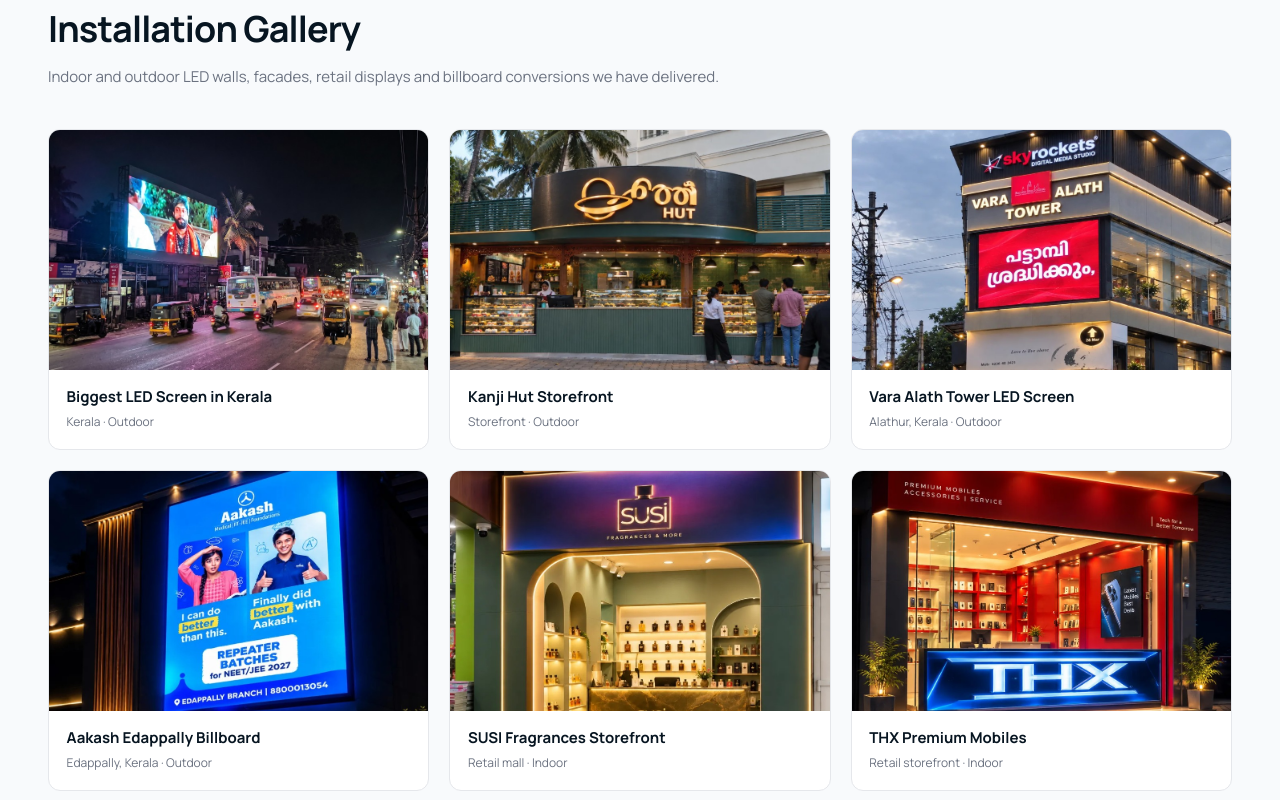
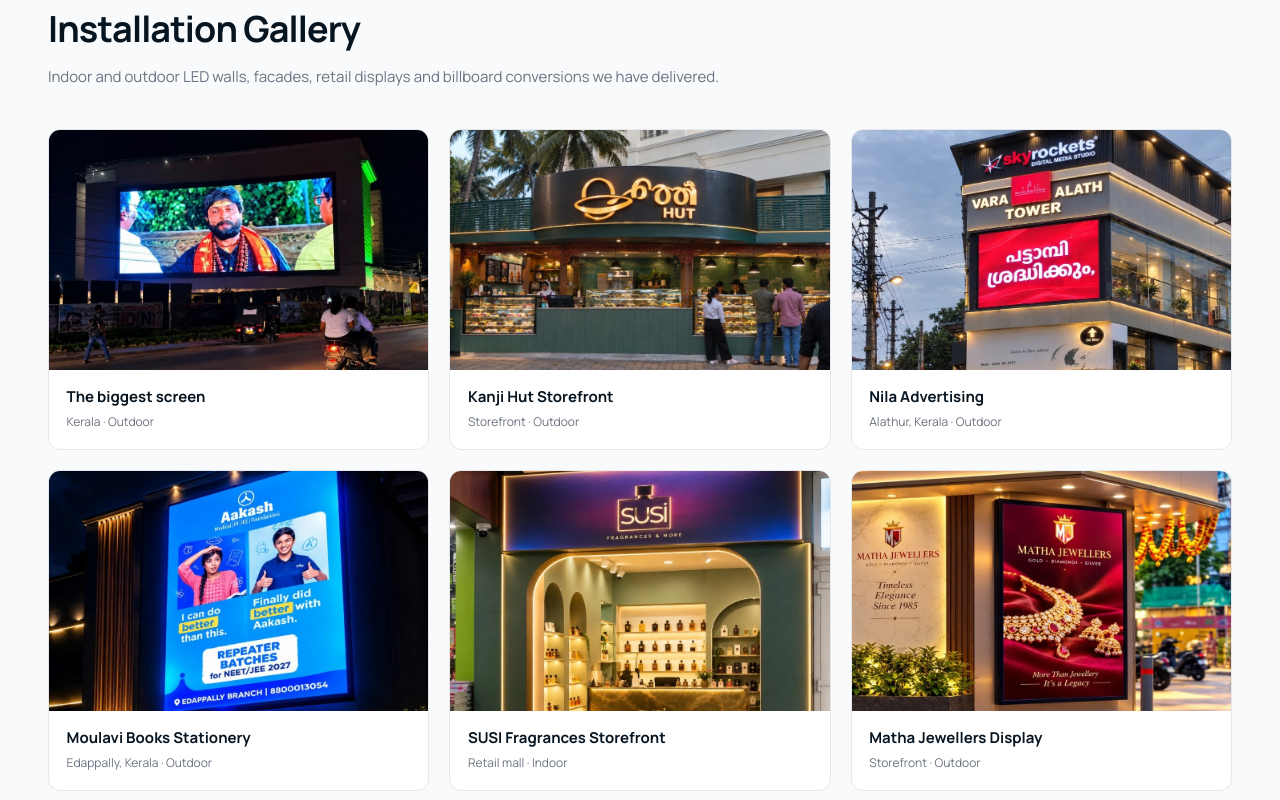
Before and after one commit to PrasobhPS/LED, a React (Vite) app in the folder client/: page /network in a window 1280 px wide. Shown: the part 620-1420 px from the top of the page. Built offline with nearby package versions, Linux system fonts and the light colour scheme.

Commit message:
changes requested

```diff
--- a/client/src/components/ProjectClose.jsx
+++ b/client/src/components/ProjectClose.jsx
@@ -4,7 +4,7 @@
   return (
     <section className="bg-[#071521] text-white flex flex-col md:flex-row items-stretch">
       <div className="w-full md:w-[40%] lg:w-[45%] shrink-0 relative min-h-[300px]">
-        <img src="/images/work/vara-alath-tower.png" className="absolute inset-0 w-full h-full object-cover" style={{ objectPosition: 'center 22%' }} alt="Outdoor LED screen on Vara Alath Tower, Alathur" />
+        <img src="/images/work/vara-alath-tower.png" className="absolute inset-0 w-full h-full object-cover" style={{ objectPosition: 'center 22%' }} alt="Nila Advertising outdoor LED screen" />
       </div>
       <div className="w-full md:w-[60%] lg:w-[55%] p-10 md:p-16 lg:p-24 flex flex-col justify-center">
         <div className="max-w-[800px]">
--- a/client/src/data/installations.js
+++ b/client/src/data/installations.js
@@ -1,7 +1,7 @@
 export const installations = [
   {
     id: 'biggest-screen-kerala',
-    title: 'Biggest LED Screen in Kerala',
+    title: 'The biggest screen',
     image: '/images/work/biggest-screen-kerala.jpg',
     location: 'Kerala',
     environment: 'Outdoor',
@@ -9,8 +9,8 @@
     category: 'Billboards',
     badge: 'Biggest',
     note: 'Kerala',
-    focus: '28% 38%',
-    description: 'The biggest screen in Kerala: a roadside LED wall above a busy night street, sized so traffic and the footpath can read it from a distance.',
+    focus: 'center',
+    description: 'The biggest screen: a roadside LED wall above a busy night street, sized so traffic and the footpath can read it from a distance.',
   },
   {
     id: 'kanju-hut',
@@ -27,7 +27,7 @@
   },
   {
     id: 'vara-alath-tower',
-    title: 'Vara Alath Tower LED Screen',
+    title: 'Nila Advertising',
     image: '/images/work/vara-alath-tower.png',
     location: 'Alathur, Kerala',
     environment: 'Outdoor',
@@ -36,11 +36,11 @@
     badge: 'Facade',
     note: 'Outdoor',
     focus: 'center 22%',
-    description: 'Large outdoor LED screen on the Vara Alath Tower facade, above the M S Bakery frontage.',
+    description: 'Large outdoor LED screen for Nila Advertising, above the M S Bakery frontage.',
   },
   {
     id: 'aakash-edappally',
-    title: 'Aakash Edappally Billboard',
+    title: 'Moulavi Books Stationery',
     image: '/images/work/aakash-edappally.png',
     location: 'Edappally, Kerala',
     environment: 'Outdoor',
@@ -49,7 +49,7 @@
     badge: 'Billboard',
     note: 'Outdoor',
     focus: 'center 28%',
-    description: 'Roadside LED billboard for Aakash at the Edappally branch, built for night-time street viewing.',
+    description: 'Roadside LED billboard for Moulavi Books Stationery, built for night-time street viewing.',
   },
   {
     id: 'susi-fragrances',
@@ -63,19 +63,6 @@
     note: 'Indoor',
     focus: 'center 28%',
     description: 'Mall storefront for SUSI Fragrances & More, with an illuminated fascia, arched entry and lit product walls.',
-  },
-  {
-    id: 'thx-mobiles',
-    title: 'THX Premium Mobiles',
-    image: '/images/work/thx-mobiles.png',
-    location: 'Retail storefront',
-    environment: 'Indoor',
-    type: 'Retail signage',
-    category: 'Retail',
-    badge: 'Retail',
-    note: 'Storefront',
-    focus: 'center 40%',
-    description: 'Premium mobiles storefront with an illuminated fascia and an in-store display for product offers.',
   },
   {
     id: 'matha-jewellers',
--- a/client/src/data/navigation.js
+++ b/client/src/data/navigation.js
@@ -1,6 +1,5 @@
 export const NAV = [
   { id: 'about', to: '/about', label: 'About' },
-  { id: 'network', to: '/network', label: 'Our Screens' },
   { id: 'projects', to: '/projects', label: 'Projects' },
   { id: 'partners', to: '/partners', label: 'Partners' },
   { id: 'contact', to: '/contact', label: 'Contact' },
--- a/client/src/pages/AboutPage.jsx
+++ b/client/src/pages/AboutPage.jsx
@@ -96,7 +96,7 @@
         </div>
         {/* Overlapping Image (Bottom Right) */}
         <div className="absolute rounded-sm overflow-hidden z-20 shadow-2xl bg-white" style={{bottom: 0, right: 0, width: '60%', border: '8px solid white', aspectRatio: '4/3'}}>
-          <img src="/images/work/vara-alath-tower.png" alt="Outdoor LED screen on Vara Alath Tower, Alathur" className="w-full h-full object-cover hover:scale-105 transition-transform duration-1000" style={{ objectPosition: 'center 22%' }} />
+          <img src="/images/work/vara-alath-tower.png" alt="Nila Advertising outdoor LED screen" className="w-full h-full object-cover hover:scale-105 transition-transform duration-1000" style={{ objectPosition: 'center 22%' }} />
         </div>
         {/* Floating Badge (Top Left) */}
         <div className="absolute bg-white border border-gray-100 p-4 lg:p-5 rounded-sm z-30 shadow-xl flex items-center gap-4" style={{top: '-1.5rem', left: '-1.5rem'}}>
@@ -168,7 +168,7 @@
         {/* Card 2 */}
         <div className="stack-item absolute inset-0 flex flex-col md:flex-row overflow-hidden shadow-2xl" style={{backgroundColor: '#071521', border: '1px solid rgba(255,255,255,0.1)', borderRadius: '1.5rem', zIndex: 2, transform: 'translateY(150vh)'}}>
           <div style={{flex: 1, position: 'relative', minHeight: 200}}>
-            <img src="/images/work/biggest-screen-kerala.jpg" alt="The biggest LED screen in Kerala" style={{position: 'absolute', top: 0, left: 0, width: '100%', height: '100%', objectFit: 'cover', objectPosition: '28% 38%'}} />
+            <img src="/images/work/biggest-screen-kerala.jpg" alt="The biggest screen" style={{position: 'absolute', top: 0, left: 0, width: '100%', height: '100%', objectFit: 'cover', objectPosition: 'center'}} />
             <div className="hidden md:block" style={{position: 'absolute', inset: 0, background: 'linear-gradient(to right, transparent, rgba(7, 21, 33, 1))'}}>
             </div>
             <div className="md:hidden" style={{position: 'absolute', inset: 0, background: 'linear-gradient(to top, rgba(7, 21, 33, 1), transparent)'}}>
@@ -369,12 +369,12 @@
       <div className="grid lg:grid-cols-2 gap-16 items-center">
         {/* Left Image */}
         <div className="rounded-2xl md:rounded-3xl overflow-hidden shadow-2xl border border-gray-100 relative group gsap-fade-up">
-          <img src="/images/work/biggest-screen-kerala.jpg" alt="The biggest LED screen in Kerala" className="w-full h-auto object-cover aspect-[4/3] group-hover:scale-105 transition-transform duration-700" style={{ objectPosition: '28% 38%' }} />
+          <img src="/images/work/biggest-screen-kerala.jpg" alt="The biggest screen" className="w-full h-auto object-cover aspect-[4/3] group-hover:scale-105 transition-transform duration-700" style={{ objectPosition: 'center' }} />
           <div className="absolute inset-0 bg-gradient-to-t from-[#071521] via-transparent to-transparent opacity-80 pointer-events-none" />
           <div className="absolute bottom-6 left-6 right-6">
             <div className="p-4 sm:p-5 rounded-xl border border-white/20 shadow-xl backdrop-blur-md" style={{backgroundColor: 'rgba(7, 21, 33, 0.85)', WebkitBackdropFilter: 'blur(12px)', backdropFilter: 'blur(12px)'}}>
               <p className="text-[10px] sm:text-[11px] font-bold uppercase tracking-widest text-[#35C1F4] mb-1">KERALA</p>
-              <p className="text-[14px] sm:text-[15px] font-semibold text-white leading-snug">The biggest screen in Kerala</p>
+              <p className="text-[14px] sm:text-[15px] font-semibold text-white leading-snug">The biggest screen</p>
             </div>
           </div>
         </div>
@@ -394,9 +394,9 @@
             {/* List Item 1 */}
             <div className="flex items-center justify-between p-4 rounded-lg border border-gray-200 hover:border-[#168BEB] hover:bg-slate-50 transition-colors cursor-pointer group stagger-card">
               <div className="flex items-center gap-4">
-                <img src="/images/work/biggest-screen-kerala.jpg" className="w-16 h-12 rounded-md object-cover" style={{ objectPosition: '28% 38%' }} alt="The biggest LED screen in Kerala" />
+                <img src="/images/work/biggest-screen-kerala.jpg" className="w-16 h-12 rounded-md object-cover" style={{ objectPosition: 'center' }} alt="The biggest screen" />
                 <div>
-                  <h4 className="font-bold text-[#071521] text-[13px]">Biggest screen in Kerala</h4>
+                  <h4 className="font-bold text-[#071521] text-[13px]">The biggest screen</h4>
                   <p className="text-[11px] text-gray-500">Roadside LED wall</p>
                 </div>
               </div>
@@ -407,9 +407,9 @@
             {/* List Item 2 */}
             <div className="flex items-center justify-between p-4 rounded-lg border border-gray-200 hover:border-[#168BEB] hover:bg-slate-50 transition-colors cursor-pointer group stagger-card">
               <div className="flex items-center gap-4">
-                <img src="/images/work/aakash-edappally.png" className="w-16 h-12 rounded-md object-cover" style={{ objectPosition: 'center 28%' }} alt="Aakash billboard in Edappally" />
+                <img src="/images/work/aakash-edappally.png" className="w-16 h-12 rounded-md object-cover" style={{ objectPosition: 'center 28%' }} alt="Moulavi Books Stationery billboard" />
                 <div>
-                  <h4 className="font-bold text-[#071521] text-[13px]">Aakash, Edappally</h4>
+                  <h4 className="font-bold text-[#071521] text-[13px]">Moulavi Books Stationery</h4>
                   <p className="text-[11px] text-gray-500">Outdoor LED Screen</p>
                 </div>
               </div>
@@ -547,7 +547,7 @@
             </div>
             {/* Architectural Visual Thumbnail (Strict Fixed Height) */}
             <div className="relative w-full rounded-xl overflow-hidden mb-6 border border-white/10 bg-black/40" style={{height: 160, marginBottom: '1.5rem'}}>
-              <img src="/images/work/vara-alath-tower.png" alt="Outdoor LED screen on Vara Alath Tower" className="w-full h-full object-cover group-hover:scale-105 transition-transform duration-500 opacity-85 group-hover:opacity-100" style={{height: 160, width: '100%', objectFit: 'cover', objectPosition: 'center 22%'}} />
+              <img src="/images/work/vara-alath-tower.png" alt="Nila Advertising outdoor LED screen" className="w-full h-full object-cover group-hover:scale-105 transition-transform duration-500 opacity-85 group-hover:opacity-100" style={{height: 160, width: '100%', objectFit: 'cover', objectPosition: 'center 22%'}} />
               <div className="absolute inset-0 bg-gradient-to-t from-[#0D1E2D] via-transparent to-transparent opacity-80 pointer-events-none" />
               <span className="absolute bottom-2.5 left-2.5 px-2.5 py-1 rounded-md text-[10px] font-bold bg-[#071521]/90 text-white border border-white/15 uppercase tracking-wider">
                 Facade
@@ -607,7 +607,7 @@
             </div>
             {/* Architectural Visual Thumbnail (Strict Fixed Height) */}
             <div className="relative w-full rounded-xl overflow-hidden mb-6 border border-white/10 bg-black/40" style={{height: 160, marginBottom: '1.5rem'}}>
-              <img src="/images/work/aakash-edappally.png" alt="Aakash LED billboard in Edappally" className="w-full h-full object-cover group-hover:scale-105 transition-transform duration-500 opacity-85 group-hover:opacity-100" style={{height: 160, width: '100%', objectFit: 'cover', objectPosition: 'center 28%'}} />
+              <img src="/images/work/aakash-edappally.png" alt="Moulavi Books Stationery billboard" className="w-full h-full object-cover group-hover:scale-105 transition-transform duration-500 opacity-85 group-hover:opacity-100" style={{height: 160, width: '100%', objectFit: 'cover', objectPosition: 'center 28%'}} />
               <div className="absolute inset-0 bg-gradient-to-t from-[#0D1E2D] via-transparent to-transparent opacity-80 pointer-events-none" />
               <span className="absolute bottom-2.5 left-2.5 px-2.5 py-1 rounded-md text-[10px] font-bold bg-[#071521]/90 text-white border border-white/15 uppercase tracking-wider">
                 On air
--- a/client/src/pages/HomePage.jsx
+++ b/client/src/pages/HomePage.jsx
@@ -5,9 +5,9 @@
 
 const heroSlides = [
   { src: '/images/work/brighter-tomorrow.png', alt: 'Architectural LED facade, A Brighter Tomorrow', focus: 'center' },
-  { src: '/images/work/vara-alath-tower.png', alt: 'Outdoor LED screen on Vara Alath Tower, Alathur', focus: 'center 22%' },
+  { src: '/images/work/vara-alath-tower.png', alt: 'Nila Advertising outdoor LED screen', focus: 'center 22%' },
   { src: '/images/work/dream-home-billboard.png', alt: 'Outdoor residential LED billboard', focus: 'center' },
-  { src: '/images/work/aakash-edappally.png', alt: 'Aakash LED billboard in Edappally', focus: 'center 28%' },
+  { src: '/images/work/aakash-edappally.png', alt: 'Moulavi Books Stationery billboard', focus: 'center 28%' },
   { src: '/images/work/dream-haven-truck.png', alt: 'Dream Haven mobile LED truck', focus: 'center' },
 ];
 
@@ -113,7 +113,7 @@
           </Link>
         </div>
         <div className="overflow-hidden rounded-md shadow-sm border border-gray-100" style={{ height: 320 }}>
-          <img src="/images/work/vara-alath-tower.png" className="w-full h-full object-cover" style={{ objectPosition: 'center 22%' }} alt="Outdoor LED screen on Vara Alath Tower, Alathur" />
+          <img src="/images/work/vara-alath-tower.png" className="w-full h-full object-cover" style={{ objectPosition: 'center 22%' }} alt="Nila Advertising outdoor LED screen" />
         </div>
       </div>
     </div>
@@ -228,7 +228,7 @@
             Opportunity.</h2>
           <p className="text-gray-500 mb-8 leading-relaxed text-[15px]">
             Convert your static billboard to a dynamic LED display and reach more people with flexible,
-            real-time content. The biggest screen in Kerala is that kind of site: a roadside wall traffic can read after dark.
+            real-time content. The biggest screen is that kind of site: a roadside wall traffic can read after dark.
           </p>
           <Link to="/contact" className="inline-flex items-center gap-2 px-6 py-3 bg-[#071521] text-white text-[13px] font-medium hover:bg-[#0D2942] transition-colors rounded-lg">
             Get an LED Wall
@@ -239,10 +239,10 @@
         </div>
         <div className="lg:col-span-8 w-full">
           <div className="relative w-full aspect-[16/9] rounded-xl overflow-hidden shadow-2xl">
-            <img src="/images/work/biggest-screen-kerala.jpg" className="absolute inset-0 w-full h-full object-cover" style={{ objectPosition: 'center 42%' }} alt="The biggest LED screen in Kerala, above a busy night street" />
+            <img src="/images/work/biggest-screen-kerala.jpg" className="absolute inset-0 w-full h-full object-cover" style={{ objectPosition: 'center' }} alt="The biggest screen, above a busy night street" />
             <div className="absolute inset-x-0 bottom-0 p-5 md:p-7 bg-gradient-to-t from-[#071521]/95 via-[#071521]/55 to-transparent">
               <p className="text-[11px] font-bold tracking-[0.2em] uppercase text-[#35C1F4] mb-1">Kerala</p>
-              <p className="text-white text-lg md:text-2xl font-bold leading-snug">The biggest screen in Kerala</p>
+              <p className="text-white text-lg md:text-2xl font-bold leading-snug">The biggest screen</p>
             </div>
           </div>
         </div>
--- a/client/src/pages/NetworkPage.jsx
+++ b/client/src/pages/NetworkPage.jsx
@@ -7,7 +7,7 @@
     <>
       <section className="relative w-full flex items-center mt-[72px] overflow-hidden" style={{ backgroundColor: '#071521' }}>
         <div className="absolute inset-0 z-0 w-full h-full">
-          <img src="/images/work/aakash-edappally.png" className="w-full h-full object-cover" style={{ objectPosition: 'center 28%' }} alt="Aakash LED billboard in Edappally" />
+          <img src="/images/work/aakash-edappally.png" className="w-full h-full object-cover" style={{ objectPosition: 'center 28%' }} alt="Moulavi Books Stationery billboard" />
           <div className="absolute inset-0 w-full h-full" style={{ background: 'linear-gradient(to right, rgba(7, 21, 33, 0.94) 0%, rgba(7, 21, 33, 0.72) 48%, rgba(7, 21, 33, 0.28) 100%)' }} />
         </div>
         <div className="max-w-[1400px] mx-auto px-6 md:px-12 relative z-10 w-full" style={{ paddingTop: '5rem', paddingBottom: '5rem' }}>
--- a/client/src/pages/PartnersPage.jsx
+++ b/client/src/pages/PartnersPage.jsx
@@ -259,7 +259,7 @@
               <div className="partners-main-card">
                 <img
                   src="/images/work/vara-alath-tower.png"
-                  alt="Outdoor LED screen on Vara Alath Tower, Alathur"
+                  alt="Nila Advertising outdoor LED screen"
                   className="partners-main-img"
                   style={{ objectPosition: 'center 22%' }}
                 />
@@ -313,7 +313,7 @@
         <div className="partners-cta-media">
           <img
             src="/images/work/aakash-edappally.png"
-            alt="Aakash LED billboard in Edappally"
+            alt="Moulavi Books Stationery billboard"
             className="partners-cta-img"
           />
           <div className="partners-cta-vignette" />
```
Also changed, not shown: client/public/images/work/biggest-screen-kerala.jpg, 1 other file (tests, documents, lock files or other folders).
